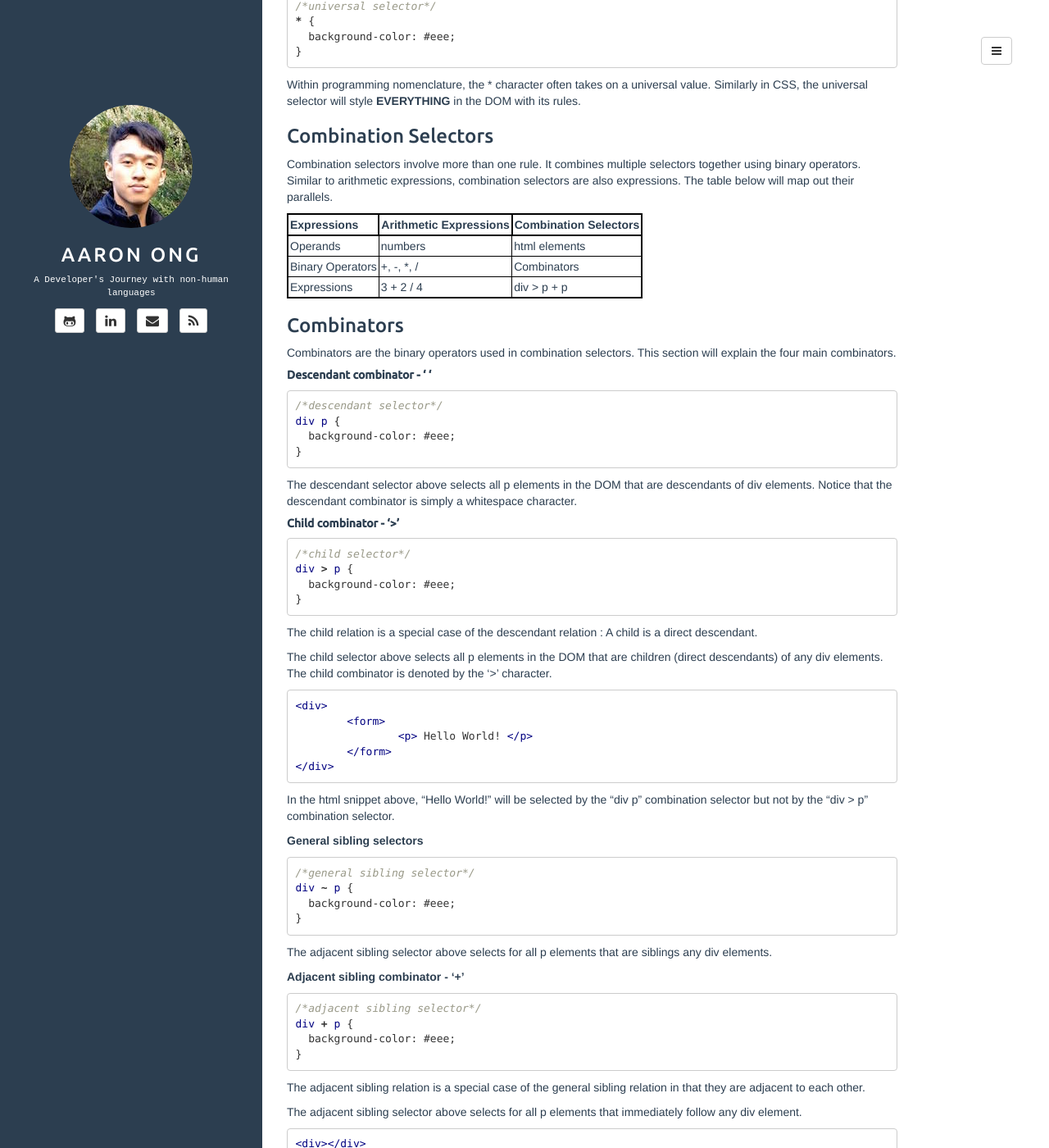
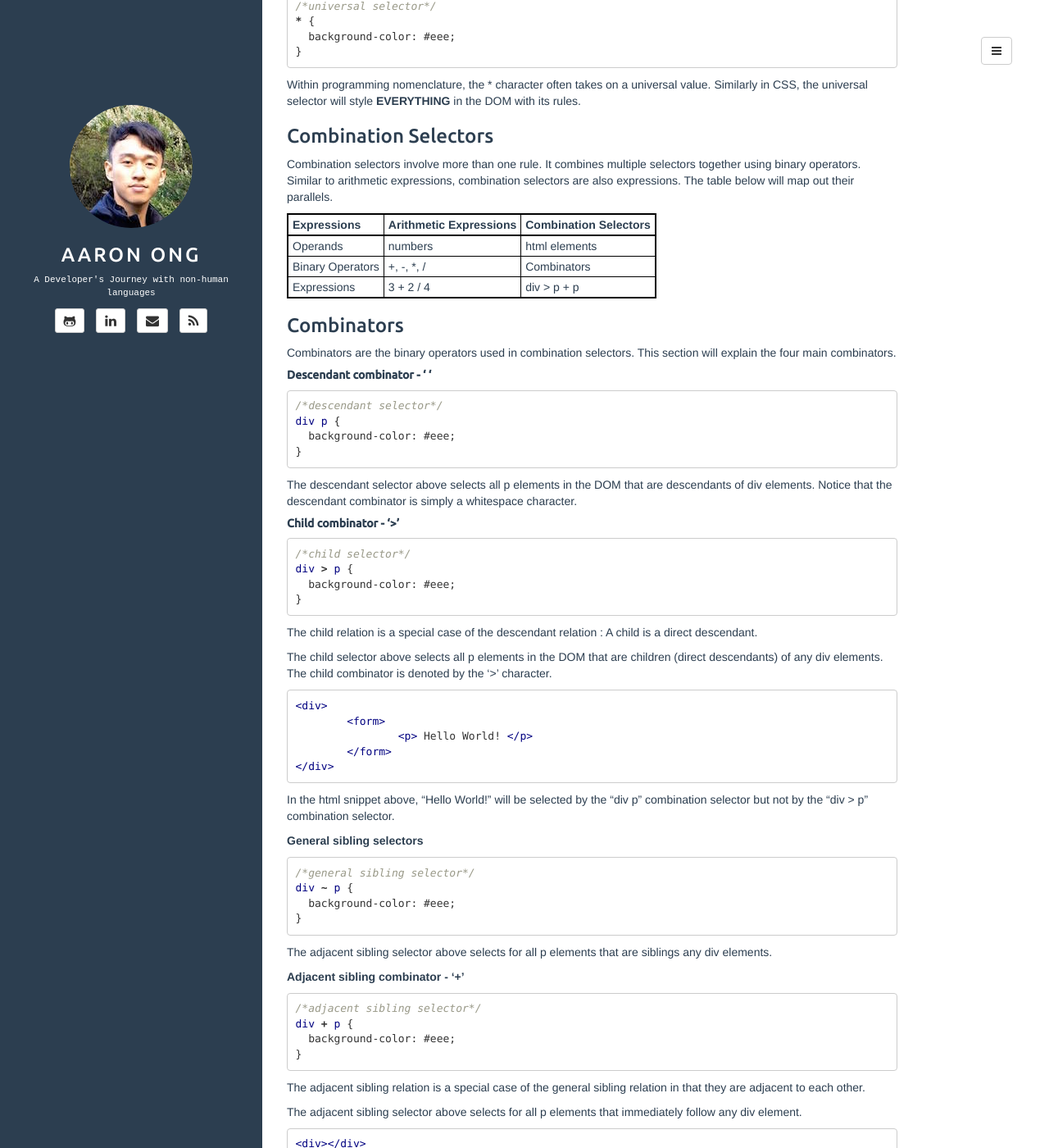
Before and after one commit to Aaronong/Aaronong.github.io, a Jekyll site: the page built from _posts/2017-8-10-CSS-selectors-and-orders-of-precedence.md, in a window 1280 px wide and 1400 px high, scrolled down 919 px. Shown: the whole window at 82% size. Built offline with Jekyll 4.4.1, drawn with Linux system fonts in a browser that asks for light colours; comment, search, counter and statistics services are not loaded.

Commit message:
Restyling markdown tables

```diff
--- a/assets/css/style.css
+++ b/assets/css/style.css
@@ -211,11 +211,12 @@ table{
 }
 
 th{
-    border:2px solid #000000;
-    padding: 2px;
+    border:1px solid #000000;
+    border-bottom:2px solid #000000;
+    padding: 2px 5px 2px 5px;
 }
 
 td{
     border:1px solid #000000;
-    padding: 2px;
+    padding: 2px 5px 2px 5px;
 }
```
